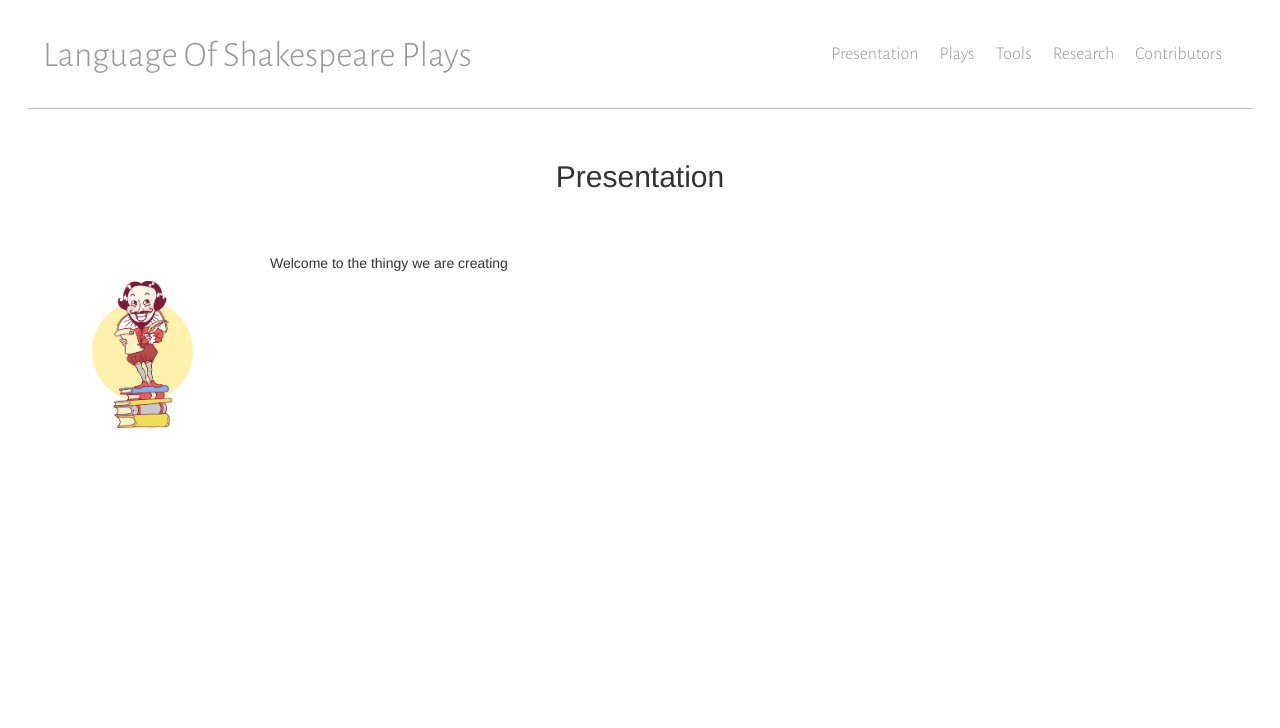
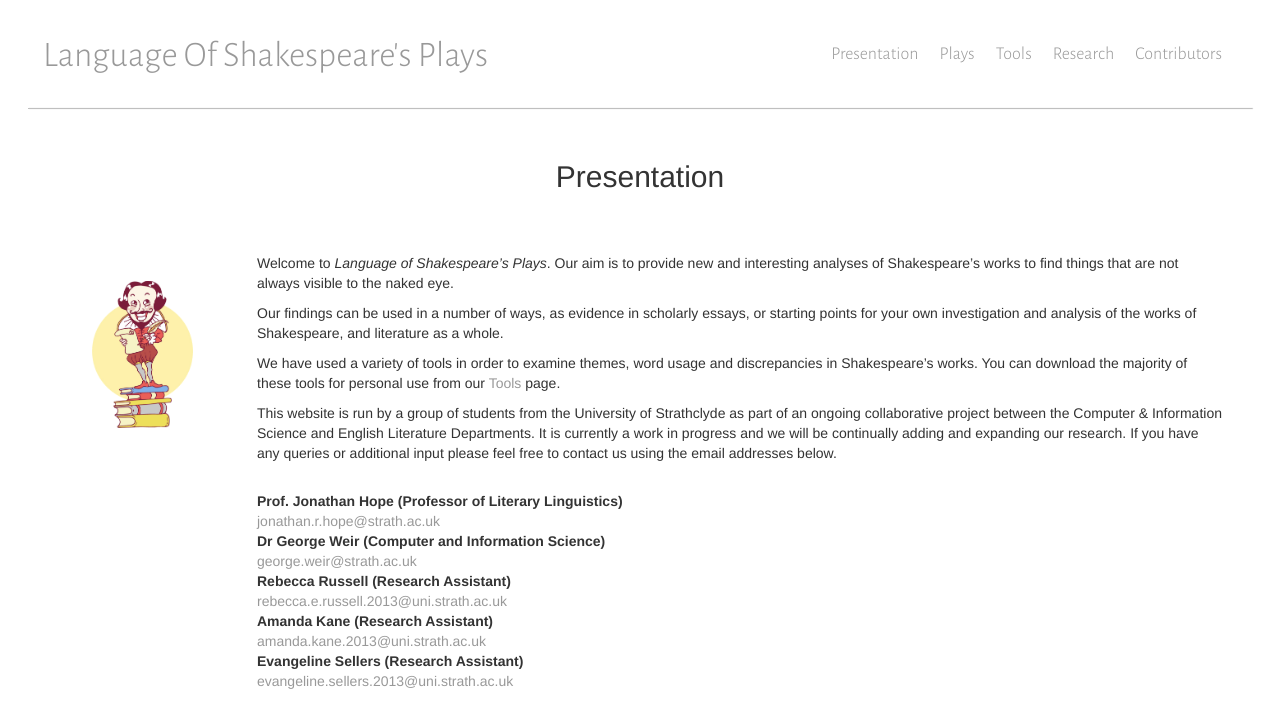
Before and after one commit to iahmed0/SU-LOSP.github.io, a Jekyll site: the page built from index.md, in a window 1280 px wide. Shown: the top 728 px of the page. Built offline with Jekyll 4.4.1, drawn with Linux system fonts in a browser that asks for light colours.

Commit message:
Presentation and tools pages

```diff
--- a/_layouts/default.html
+++ b/_layouts/default.html
@@ -1,7 +1,7 @@
 <!DOCTYPE html>
 <html>
   <head>
-    <title>Language Of Shakespeare Plays</title>
+    <title>Language Of Shakespeare's Plays</title>
     <meta charset="utf-8" />
     <meta name="viewport" content="width=device-width, initial-scale=1">
     <link href="/assets/css/bootstrap.min.css" rel="stylesheet">
@@ -11,7 +11,7 @@
   <body>
     <header id="header" class="col-md-12">
       <a href="/">
-        <h1 class="col-md-6">Language Of Shakespeare Plays</h1>
+        <h1 class="col-md-6">Language Of Shakespeare's Plays</h1>
       </a>
 
       <nav class="col-md-6">
--- a/assets/css/main.scss
+++ b/assets/css/main.scss
@@ -46,6 +46,9 @@
     padding: 0 2em 0 2em;
 }
 
+.clearfix {
+    clear: both;
+}
 
 #header {
     font-family: "Alegreya";
@@ -103,13 +106,6 @@
 
 main {
     margin: 3em 0 3em 0;
-
-    & .logo {
-        margin: 0 2em 2em 0;
-        & img {
-            width: 100%;
-        }
-    }
 }
 
 article {
@@ -170,4 +166,8 @@
         margin: 2em 0 2em 0;
         padding: 0 20% 0 20%;
     }
+
+    dl {
+        margin: 2em 0 2em 0;
+    }
 }
--- a/index.md
+++ b/index.md
@@ -4,6 +4,42 @@
 ---
 
 ![Little Shakespeare](/assets/images/shakespeare.png)
-{: .logo .col-md-2}
+{: .col-md-2}
 
-Welcome to the thingy we are creating
+<div class="col-md-10" markdown="1">
+
+Welcome to *Language of Shakespeare’s Plays*. Our aim is to provide new and
+interesting analyses of Shakespeare’s works to find things that are not always
+visible to the naked eye.
+
+Our findings can be used in a number of ways, as evidence in scholarly essays,
+or starting points for your own investigation and analysis of the works of
+Shakespeare, and literature as a whole.
+
+We have used a variety of tools in order to examine themes, word usage and
+discrepancies in Shakespeare’s works. You can download the majority of these
+tools for personal use from our [Tools](/tools/) page.
+
+This website is run by a group of students from the University of Strathclyde as
+part of an ongoing collaborative project between the Computer & Information
+Science and English Literature Departments. It is currently a work in progress
+and we will be continually adding and expanding our research.  If you have any
+queries or additional input please feel free to contact us using the email
+addresses below.
+
+Prof. Jonathan Hope (Professor of Literary Linguistics)
+: <jonathan.r.hope@strath.ac.uk>
+
+Dr George Weir (Computer and Information Science)
+: <george.weir@strath.ac.uk>
+
+Rebecca Russell (Research Assistant)
+: <rebecca.e.russell.2013@uni.strath.ac.uk>
+
+Amanda Kane (Research Assistant)
+: <amanda.kane.2013@uni.strath.ac.uk>
+
+Evangeline Sellers (Research Assistant)
+: <evangeline.sellers.2013@uni.strath.ac.uk>
+
+</div>
```
Also changed, not shown: tools.md (+20 -0 lines).
